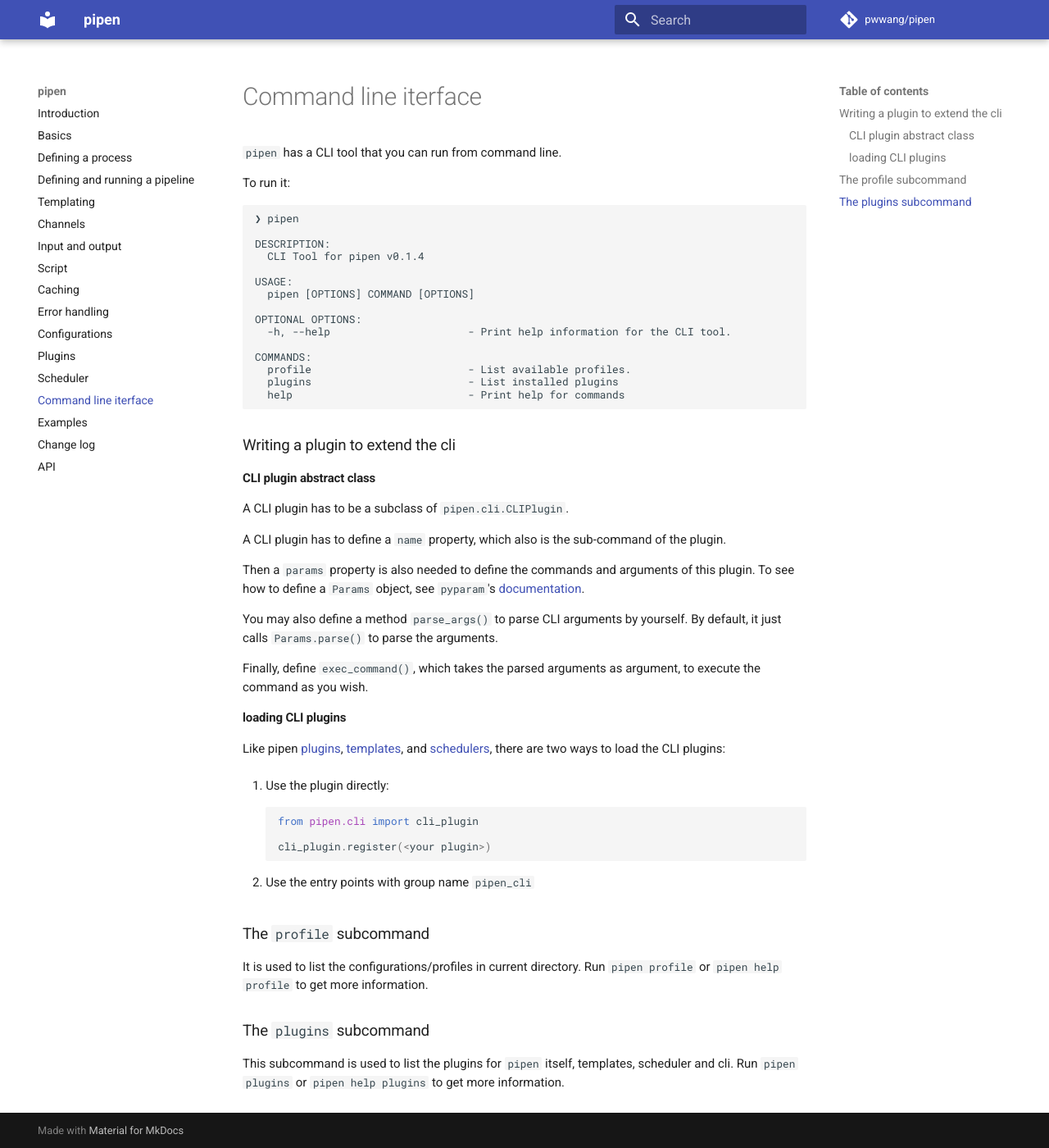
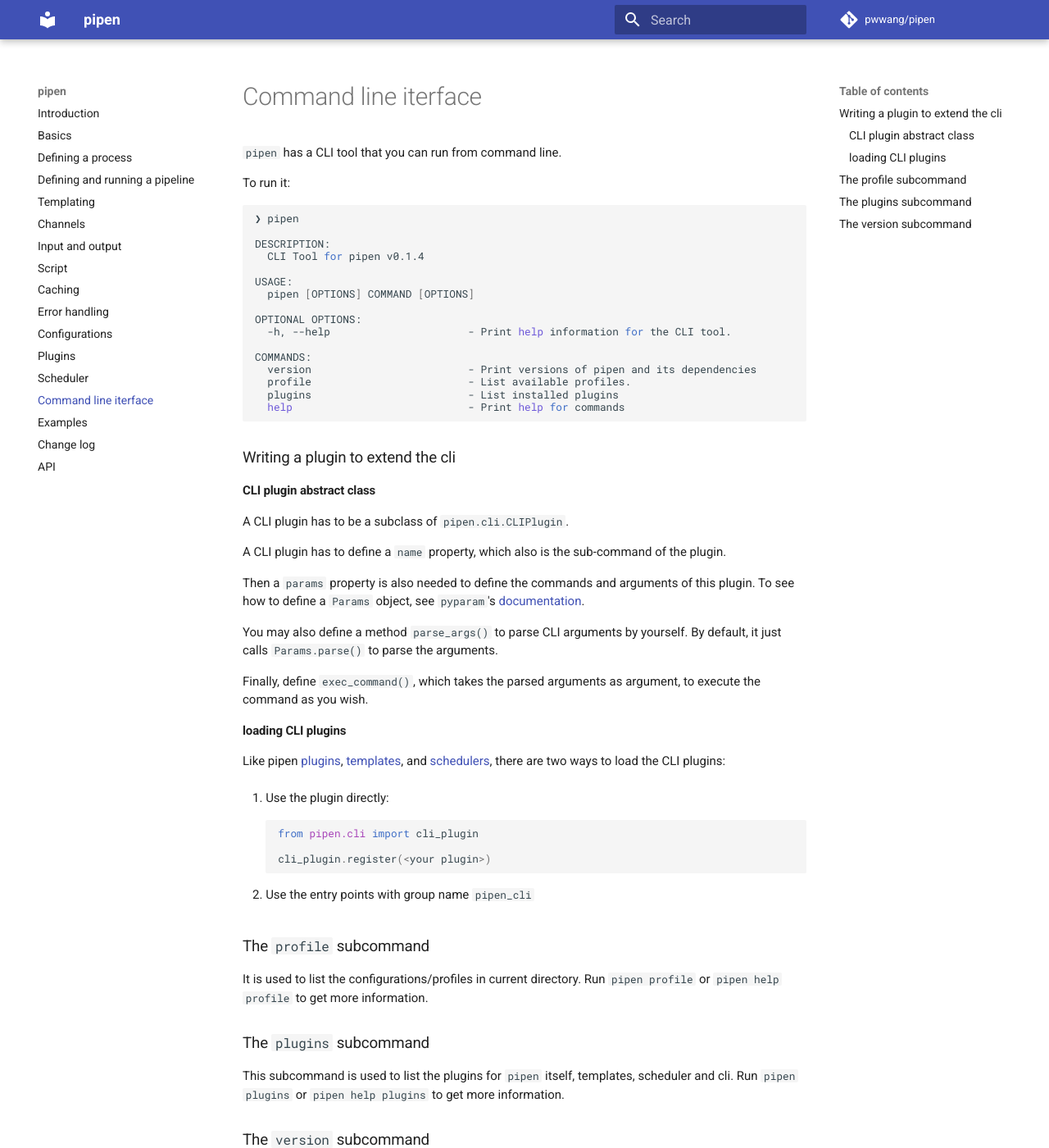
Before and after one commit to pwwang/pipen, an MkDocs documentation site: the page built from docs/cli.md, in a window 1280 px wide and 1400 px high. Shown: the whole window at 82% size. Built offline with MkDocs 1.6.1 and Material for MkDocs 9.7.7, drawn with Linux system fonts in a browser that asks for light colours; comment, search, counter and statistics services are not loaded; some of the changed text lies outside the part shown.

Commit message:
📝 Update docs for cli command `version`

````diff
--- a/docs/cli.md
+++ b/docs/cli.md
@@ -2,7 +2,7 @@
 
 To run it:
 
-```
+```shell
 ❯ pipen
 
 DESCRIPTION:
@@ -15,6 +15,7 @@ OPTIONAL OPTIONS:
   -h, --help                      - Print help information for the CLI tool.
 
 COMMANDS:
+  version                         - Print versions of pipen and its dependencies
   profile                         - List available profiles.
   plugins                         - List installed plugins
   help                            - Print help for commands
@@ -57,6 +58,9 @@ It is used to list the configurations/profiles in current directory. Run `pipen
 
 This subcommand is used to list the plugins for `pipen` itself, templates, scheduler and cli. Run `pipen plugins` or `pipen help plugins` to get more information.
 
+## The `version` subcommand
+
+This command prints the versions of `pipen` and its dependencies.
 
 [1]: https://github.com/pwwang/pyparam
 [2]: ../plugin
````
